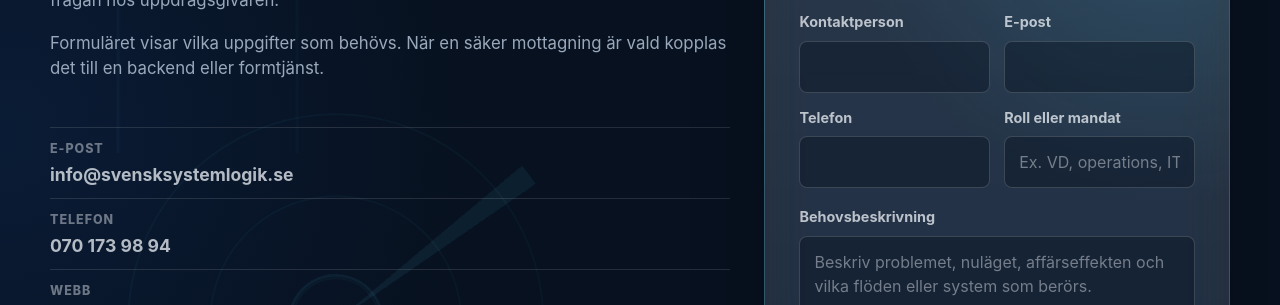
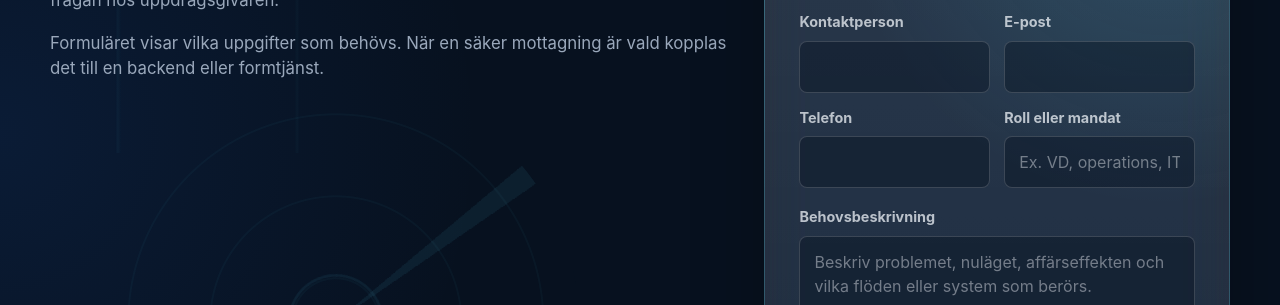
Before and after one commit to kristoffersodersten/docs, a plain HTML site: page svensksystemlogik/kontakt.html in a window 1280 px wide. Shown: the part 647-952 px from the top of the page. Drawn offline with Linux system fonts and the light colour scheme.

Commit message:
Remove visible contact details from preview

```diff
--- a/svensksystemlogik/kontakt.html
+++ b/svensksystemlogik/kontakt.html
@@ -66,11 +66,6 @@
             Formuläret visar vilka uppgifter som behövs. När en säker
             mottagning är vald kopplas det till en backend eller formtjänst.
           </p>
-          <address class="contact-list">
-            <a href="mailto:info@svensksystemlogik.se"><span>E-post</span>info@svensksystemlogik.se</a>
-            <a href="tel:+46701739894"><span>Telefon</span>070 173 98 94</a>
-            <a href="https://svensksystemlogik.se"><span>Webb</span>svensksystemlogik.se</a>
-          </address>
         </div>
 
         <form class="contact-form" action="mailto:info@svensksystemlogik.se" method="post" enctype="text/plain">
--- a/svensksystemlogik/styles.css
+++ b/svensksystemlogik/styles.css
@@ -786,36 +786,6 @@ h2 {
   max-width: 780px;
 }
 
-.contact-list {
-  display: grid;
-  gap: 10px;
-  margin-top: 28px;
-  font-style: normal;
-}
-
-.contact-list a {
-  display: grid;
-  gap: 3px;
-  overflow-wrap: anywhere;
-  border-top: 1px solid rgba(255, 255, 255, 0.12);
-  color: rgba(247, 251, 255, 0.72);
-  font-size: clamp(0.98rem, 1.4vw, 1.1rem);
-  font-weight: 650;
-  padding-top: 12px;
-}
-
-.contact-list a:hover {
-  color: rgba(247, 251, 255, 0.92);
-}
-
-.contact-list span {
-  color: rgba(247, 251, 255, 0.42);
-  font-size: 0.78rem;
-  font-weight: 780;
-  letter-spacing: 0.08em;
-  text-transform: uppercase;
-}
-
 .contact-layout {
   display: grid;
   gap: 34px;
```
